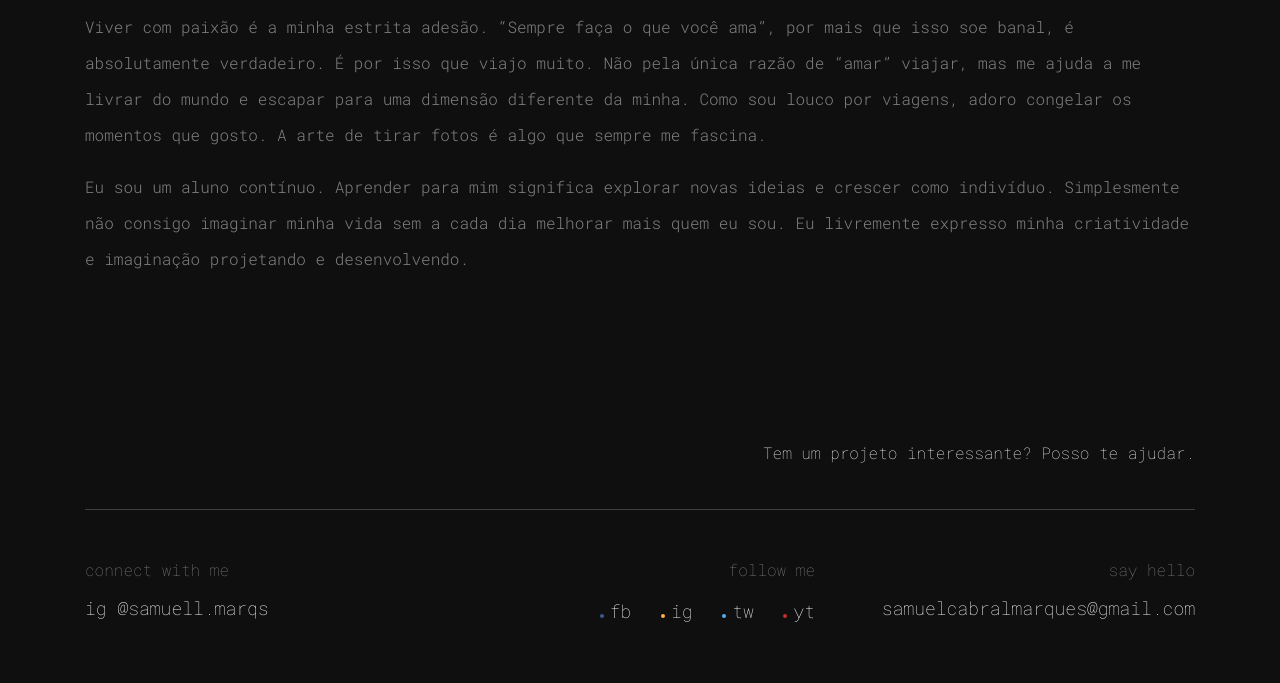
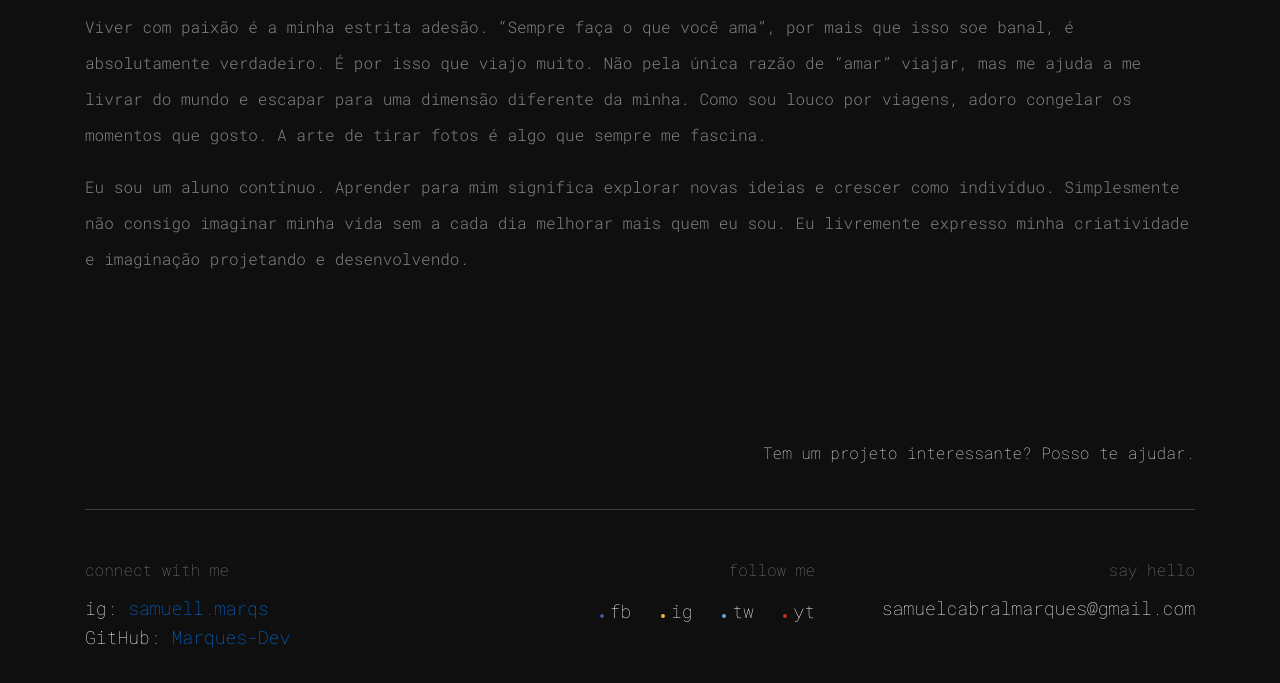
Before and after one commit to Marques-Dev/portfolio, a website: page about.html in a window 1280 px wide. Shown: the part 725-1408 px from the top of the page. Drawn offline with nearby package versions, Linux system fonts and the light colour scheme.

Commit message:
adicionando links para contato, estilizações e correções em textos

```diff
--- a/about.html
+++ b/about.html
@@ -114,7 +114,8 @@
                               <div class="row">
                                     <div class="col-lg-4" id="personal">
                                           <p class="wow fadeInUp">connect with me</p>
-                                          <h4 class="wow fadeInUp" data-wow-delay="0.2s">ig @samuell.marqs</h4>
+                                          <h4 class="wow fadeInUp" data-wow-delay="0.2s">ig: <a href="https://www.instagram.com/samuell.marqs/">samuell.marqs</a></h4>
+                                          <h4 class="wow fadeInUp" data-wow-delay="0.2s">GitHub: <a href="https://github.com/Marques-Dev">Marques-Dev</a></h4>
                                           <br><br>
                                     </div>
 
```
Also changed, not shown: contact.html (+2 -1 lines), index.html (+2 -1 lines), work.html (+2 -1 lines).
